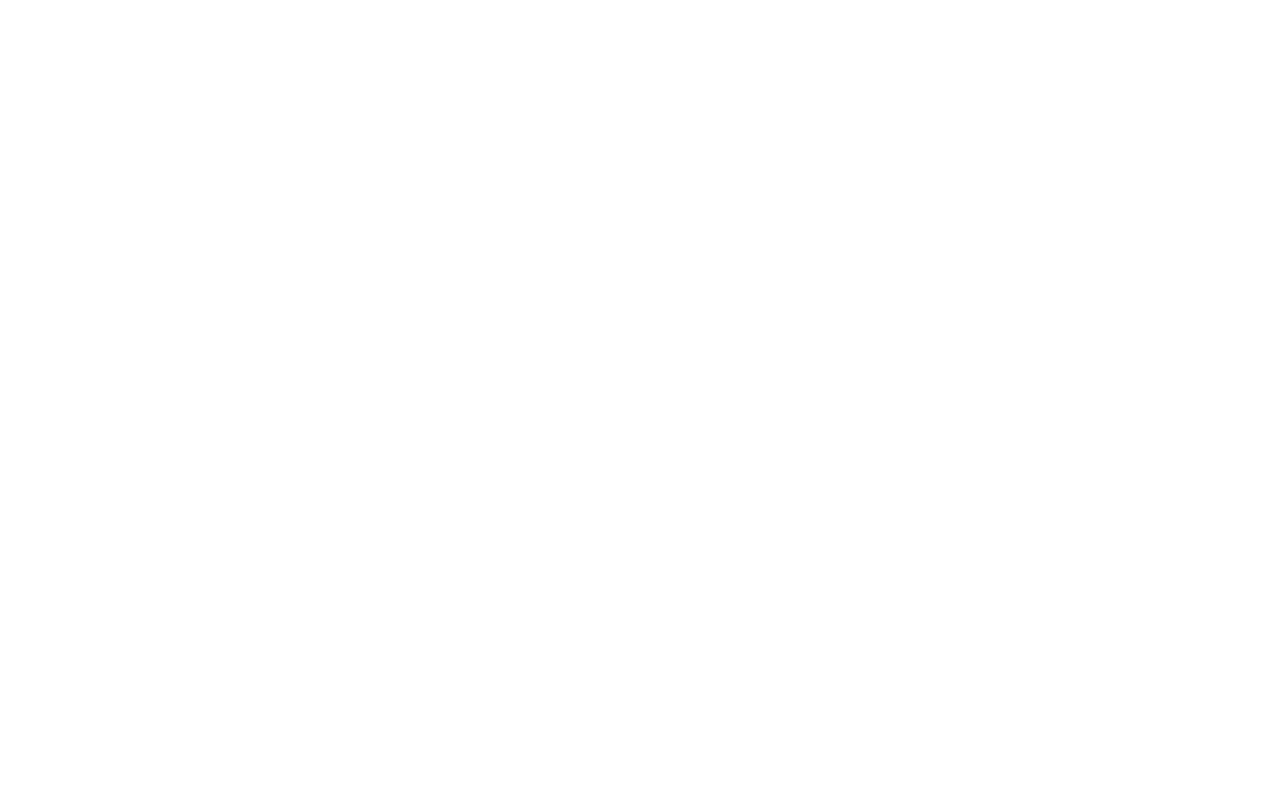
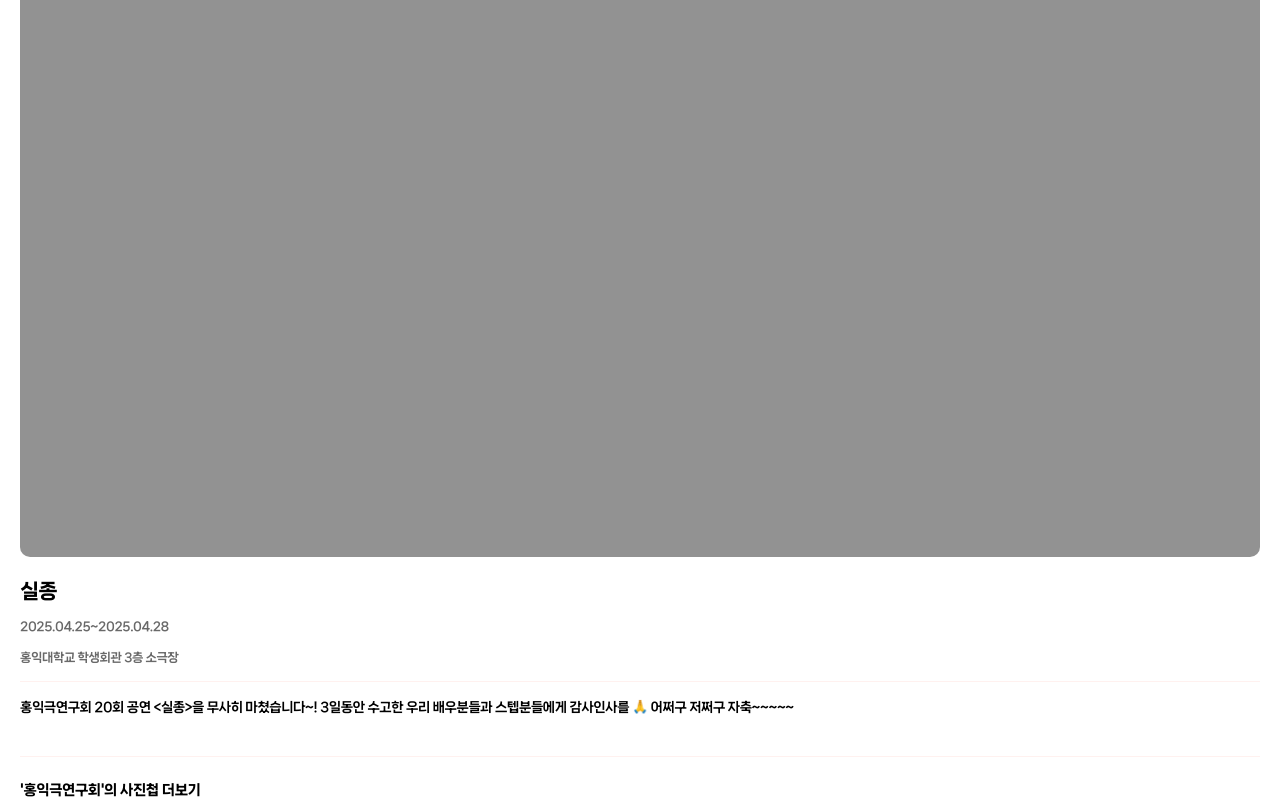
Before and after one commit to see-a-theater/CC_Frontend, a React (Vite) app: page /production/1 in a window 1280 px wide. Before the commit this address had no page. Shown: the part 803-1603 px from the top of the page. Before the commit the page ends 800 px from the top, so only its background shows below. Built offline with nearby package versions, Linux system fonts and the light colour scheme.

Commit message:
[FEAT] 공연진 디테일

```diff
--- a/src/App.jsx
+++ b/src/App.jsx
@@ -14,6 +14,7 @@
 import Detail from './pages/Detail/Detail';
 import Playlist from './pages/Detail/Playlist';
 import Production from './pages/production/Production';
+import ProdDetail from './pages/production/ProdDetail';
 
 function App() {
 	return (
@@ -38,6 +39,7 @@
 				<Route path="/plays" element={<Playlist />} />
 				<Route path="/detail" element={<Detail />} />
 				<Route path="/production" element={<Production />} />
+				<Route path="/production/1" element={<ProdDetail />} />
 			</Routes>
 		</>
 	);
--- /dev/null
+++ b/src/pages/production/ProdDetail.jsx
@@ -0,0 +1,96 @@
+import Hamburger from '@/components/Hamburger';
+import styled from 'styled-components';
+
+function ProdDetail() {
+	const mockData = [
+		{
+			production: '홍익극연구회',
+			theatre: '실종',
+			date: '2025.04.25~2025.04.28',
+			location: '홍익대학교 학생회관 3층 소극장',
+			message: `홍익극연구회 20회 공연 <실종>을 무사히 마쳤습니다~!
+                    3일동안 수고한 우리 배우분들과 스텝분들에게 감사인사를 🙏
+                    어쩌구 저쩌구 자축~~~~~`,
+		},
+	];
+
+	return (
+		<Container>
+			<Hamburger back={true} title={mockData[0].production} />
+
+			<Content>
+				<div className="photo" />
+
+				<TextArea>
+					<h3 className="title">{mockData[0].theatre}</h3>
+					<p className="subInfo">{mockData[0].date}</p>
+					<p className="subInfo">{mockData[0].location}</p>
+					<Hr />
+					<p className="message">{mockData[0].message}</p>
+				</TextArea>
+			</Content>
+			<Hr />
+			<MorePic>
+				<p className="galleryTitle">
+					'{mockData[0].production}'의 사진첩 더보기
+				</p>
+			</MorePic>
+		</Container>
+	);
+}
+
+export default ProdDetail;
+
+const Container = styled.div`
+	padding: 0 20px;
+`;
+
+const Content = styled.div`
+	display: flex;
+	flex-direction: column;
+	gap: 20px;
+
+	.photo {
+		background: ${({ theme }) => theme.colors.gray400};
+		width: 100%;
+		aspect-ratio: 1;
+		border-radius: 10px;
+	}
+	margin-bottom: 40px;
+`;
+const TextArea = styled.div`
+	.title {
+		font-size: ${({ theme }) => theme.font.fontSize.headline20};
+		font-weight: ${({ theme }) => theme.font.fontWeight.extraBold};
+		color: ${({ theme }) => theme.colors.grayMain};
+
+		margin-bottom: 14px;
+	}
+	.subInfo {
+		font-size: ${({ theme }) => theme.font.fontSize.body12};
+		font-weight: ${({ theme }) => theme.font.fontWeight.bold};
+		color: ${({ theme }) => theme.colors.gray500};
+
+		margin-bottom: 14px;
+	}
+	.message {
+		font-size: ${({ theme }) => theme.font.fontSize.body13};
+		font-weight: ${({ theme }) => theme.font.fontWeight.bold};
+		color: ${({ theme }) => theme.colors.grayMain};
+
+		margin-top: 16px;
+	}
+`;
+const Hr = styled.div`
+	border-bottom: solid ${({ theme }) => theme.colors.pink200} 1px;
+`;
+
+const MorePic = styled.div`
+	padding-top: 24px;
+
+	.galleryTitle {
+		font-size: ${({ theme }) => theme.font.fontSize.body14};
+		font-weight: ${({ theme }) => theme.font.fontWeight.extraBold};
+		color: ${({ theme }) => theme.colors.grayMain};
+	}
+`;
--- a/src/pages/production/Production.jsx
+++ b/src/pages/production/Production.jsx
@@ -14,6 +14,7 @@
 import Heart from '@/assets/icons/Heart.svg?react';
 import Ticket from '@/assets/icons/Ticket.svg?react';
 import Gallery from '@/assets/icons/Gallery.svg?react';
+import { useNavigate } from 'react-router-dom';
 
 function Production() {
 	const imageList = [
@@ -51,16 +52,22 @@
 	];
 
 	const token = 'producer';
+	localStorage.setItem('token', token);
+
 	const [activeTab, setActiveTab] = useState('plays');
-
-	localStorage.setItem('token', token);
+	const navigate = useNavigate();
+	const navigateToDetail = () => {
+		navigate('/production/1');
+	};
 
 	return (
 		<Container>
 			<Hamburger back={true} />
 
 			<Theatre>
-				<h3 className="production">홍익극연구회</h3>
+				<h3 className="production" onClick={navigateToDetail}>
+					홍익극연구회
+				</h3>
 				<Heart />
 			</Theatre>
 			<TabBar>
```
